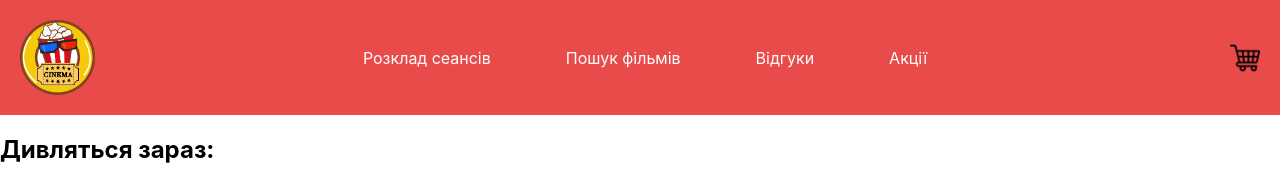
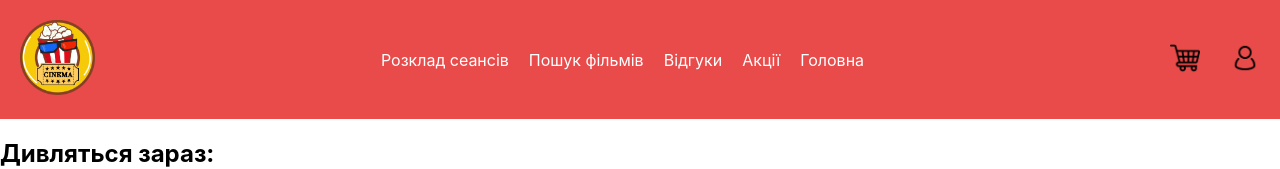
Before and after one commit to Forgesxx/OPI_proj, a React (Create React App) app: page /OPI_proj/mainScreenMovies in a window 1280 px wide. Shown: the top 169 px of the page. Built offline with nearby package versions, Linux system fonts and the light colour scheme; no server answers.

Commit message:
Added a primary version of the profile page, made paths for further site navigation

```diff
--- a/src/App.js
+++ b/src/App.js
@@ -4,6 +4,7 @@ import AuthComponent from './components/AuthComponent/AuthPage.jsx';
 import Header from './components/header/header';
 import { AuthProvider } from './components/AuthComponent/AuthComponent.jsx';
 import AllMovies from './components/movieInfo/allMovies.jsx';
+import ProfileComponent from './components/ProfilleComponent/ProfileComponent.jsx';
 
 const App = () => {
   return (
@@ -12,8 +13,9 @@ const App = () => {
         <div className="App">
           <Header />
           <Routes>
+            <Route path="/OPI_proj/" element={<AuthComponent/>} />
             <Route path="/OPI_proj/mainScreenMovies" element={<AllMovies/>} />
-            <Route path="/OPI_proj/" element={<AuthComponent />} />
+            <Route path="/OPI_proj/profile" element={<ProfileComponent/>} />
           </Routes>
         </div>
       </Router>
--- /dev/null
+++ b/src/components/ProfilleComponent/ProfileComponent.css
@@ -0,0 +1,23 @@
+.container {
+    border: 1px solid #ddd;
+    padding: 20px;
+    border-radius: 5px;
+    box-shadow: 0 2px 4px rgba(0, 0, 0, 0.1);
+    max-width: 300px;
+    margin: auto;
+    margin-top: 50px;
+  }
+
+  .heading {
+    font-size: 18px;
+    margin-bottom: 10px;
+    color: #333;
+  }
+
+  .label {
+    font-weight: bold;
+  }
+
+  .content {
+    margin-bottom: 10px;
+  }
--- /dev/null
+++ b/src/components/ProfilleComponent/ProfileComponent.jsx
@@ -0,0 +1,22 @@
+import React from "react";
+import './ProfileComponent.css'
+const ProfileComponent = () => {
+    const userData = {
+        username: 'JohnDoe',
+        email: 'john.doe@example.com',
+      };
+
+      return (
+        <div className="container">
+          <h2 className="heading">User Profile</h2>
+          <div className="content">
+            <span className="label">Username:</span> {userData.username}
+          </div>
+          <div className="content">
+            <span className="label">Email:</span> {userData.email}
+          </div>
+        </div>
+      );
+    };
+
+    export default ProfileComponent;
--- a/src/components/header/header.css
+++ b/src/components/header/header.css
@@ -17,12 +17,24 @@
 
   .options ul {
     list-style: none;
+    padding: 0;
+    margin: 0;
     display: flex;
   }
 
   .options li {
-    margin-right: 75px;
-    cursor: pointer;
+    margin-right: 20px;
+    position: relative;
+  }
+
+  .options li a {
+    text-decoration: none;
+    color: white;
+    transition: color 0.3s;
+  }
+
+  .options li a:hover {
+    color: rgb(77, 77, 216);
   }
 
   .cart {
@@ -30,3 +42,8 @@
     align-items: center;
     cursor: pointer;
   }
+
+  .cartAndProfileContainer {
+   justify-content: space-between ;
+
+  }
--- a/src/components/header/header.jsx
+++ b/src/components/header/header.jsx
@@ -1,24 +1,43 @@
 import React from 'react';
-import './header.css'
-import CartImg from '../img/cart.png'
-import Logo from '../img/logo.png'
+import { Link } from 'react-router-dom';
+import './header.css';
+import CartImg from '../img/cart.png';
+import Logo from '../img/logo.png';
+import ProfileImg from '../img/account.png';
+
 const Header = () => {
   return (
     <header className="header">
-      <img src={Logo} alt="Logo" style={{ width: '75px', height: '75px' }}/>
+      <Link to="/OPI_proj/mainScreenMovies">
+        <img src={Logo} alt="Logo" style={{ width: '75px', height: '75px' }} />
+      </Link>
       <nav className="options">
         <ul>
-          <li>Розклад сеансів</li>
-          <li>Пошук фільмів</li>
-          <li>Відгуки</li>
-          <li>Акції</li>
+          <li>
+            <Link to="/schedule">Розклад сеансів</Link>
+          </li>
+          <li>
+            <Link to="/search">Пошук фільмів</Link>
+          </li>
+          <li>
+            <Link to="/reviews">Відгуки</Link>
+          </li>
+          <li>
+            <Link to="/promotions">Акції</Link>
+          </li>
+          <li>
+            <Link to="/OPI_proj/mainScreenMovies">Головна</Link>
+          </li>
         </ul>
       </nav>
-
-      <img src={CartImg} alt='Cart' style={{ width: '30px', height: '30px' }}/>
-
+      <div className="cartAndProfileContainer">
+        <img src={CartImg} alt="Cart" style={{ width: '30px', height: '30px', marginRight: '30px' }} />
+        <Link to="/OPI_proj/profile">
+          <img src={ProfileImg} alt="Profile" style={{ width: '30px', height: '30px' }} />
+        </Link>
+      </div>
     </header>
   );
-}
+};
 
 export default Header;
```
Also changed, not shown: src/components/img/account.png (added).
